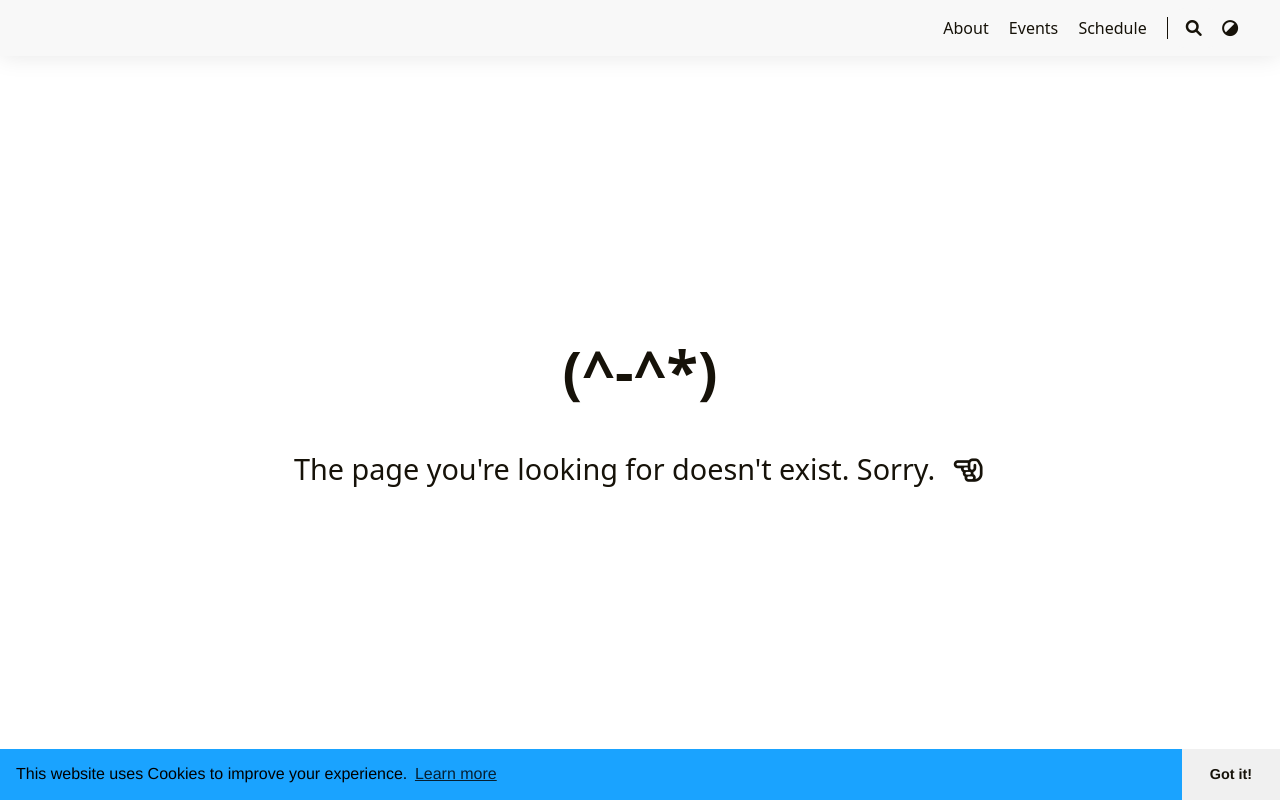
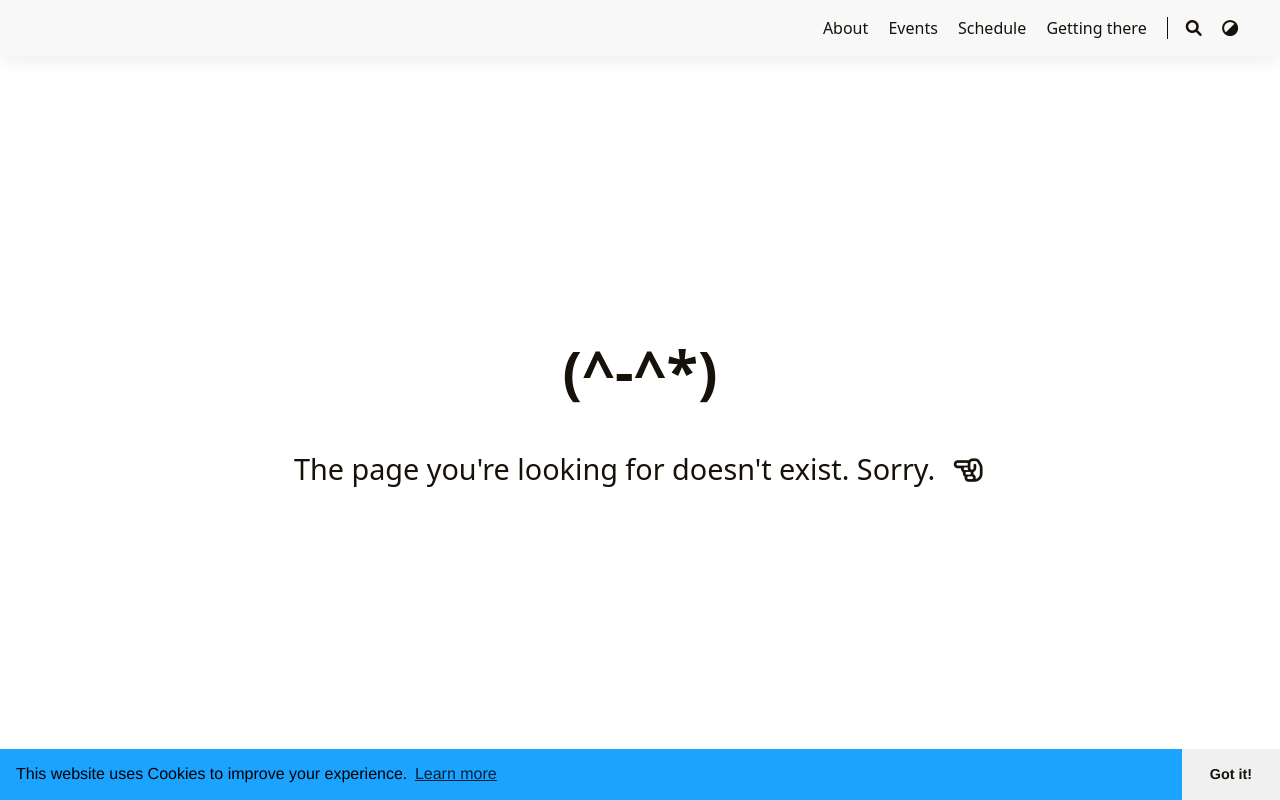
Before and after one commit to laxdog/gameconbelfast.github.io, a plain HTML site: page 404.html in a window 1280 px wide. Drawn offline with Linux system fonts and the light colour scheme.

Commit message:
Rebuilding site Sat Apr  1 21:16:21 BST 2023

```diff
--- a/404.html
+++ b/404.html
@@ -27,7 +27,7 @@
             <a href="/" title="Game Con"></a>
         </div>
         <div class="menu">
-            <div class="menu-inner"><a class="menu-item" href="/about/"> About </a><a class="menu-item" href="/events/"> Events </a><a class="menu-item" href="/schedule/"> Schedule </a><span class="menu-item delimiter"></span><span class="menu-item search" id="search-desktop">
+            <div class="menu-inner"><a class="menu-item" href="/about/"> About </a><a class="menu-item" href="/events/"> Events </a><a class="menu-item" href="/schedule/"> Schedule </a><a class="menu-item" href="/gettingthere/"> Getting there </a><span class="menu-item delimiter"></span><span class="menu-item search" id="search-desktop">
                         <input type="text" placeholder="Search titles or contents..." id="search-input-desktop">
                         <a href="javascript:void(0);" class="search-button search-toggle" id="search-toggle-desktop" title="Search">
                             <i class="fas fa-search fa-fw" aria-hidden="true"></i>
@@ -69,7 +69,7 @@
                     <a href="javascript:void(0);" class="search-cancel" id="search-cancel-mobile">
                         Cancel
                     </a>
-                </div><a class="menu-item" href="/about/" title="">About</a><a class="menu-item" href="/events/" title="">Events</a><a class="menu-item" href="/schedule/" title="">Schedule</a><a href="javascript:void(0);" class="menu-item theme-switch" title="Switch Theme">
+                </div><a class="menu-item" href="/about/" title="">About</a><a class="menu-item" href="/events/" title="">Events</a><a class="menu-item" href="/schedule/" title="">Schedule</a><a class="menu-item" href="/gettingthere/" title="">Getting there</a><a href="javascript:void(0);" class="menu-item theme-switch" title="Switch Theme">
                 <i class="fas fa-adjust fa-fw" aria-hidden="true"></i>
             </a></div>
     </div>
```
Also changed, not shown: about/index.html (+2 -2 lines), categories/index.html (+2 -2 lines), events/index.html (+2 -2 lines), index.html (+2 -2 lines), schedule/index.html (+2 -2 lines), tags/index.html (+2 -2 lines).
